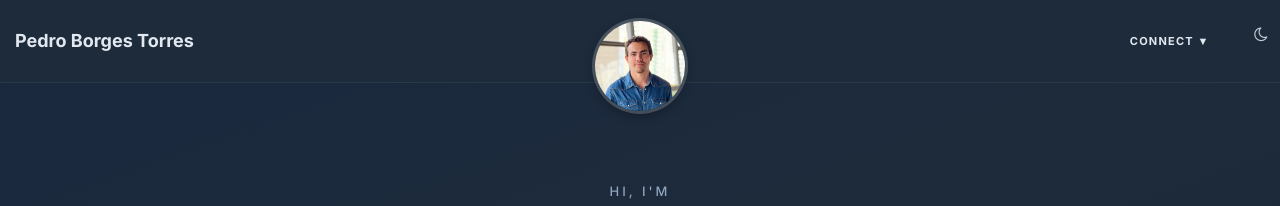
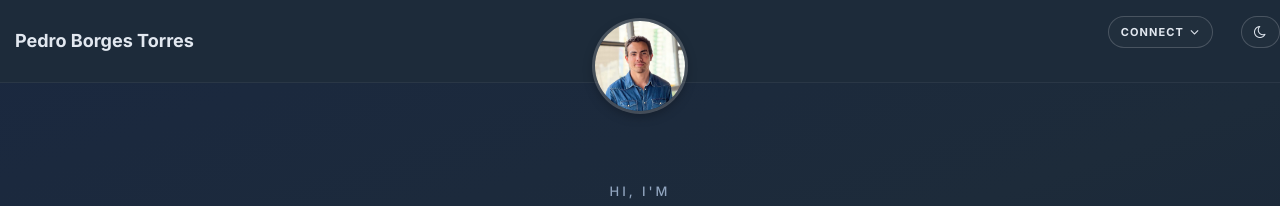
Before and after one commit to pedrohbtp/pedrohbtp.github.io, a Jekyll site: the page built from index.html, in a window 1280 px wide. Shown: the top 206 px of the page. Built offline with Jekyll 4.4.1, drawn with Linux system fonts in a browser that asks for light colours; nearby versions of some CDN libraries; the list of posts is cut into pages by our own code.

Commit message:
Improve Connect menu and theme toggle UX across breakpoints (#37)

```diff
--- a/_includes/nav.html
+++ b/_includes/nav.html
@@ -17,8 +17,10 @@
     <div class="collapse navbar-collapse" id="main-navbar">
       <ul class="nav navbar-nav navbar-right">
         <li class="navlinks-container">
-          <a class="navlinks-parent" href="javascript:void(0)">Connect</a>
-          <div class="navlinks-children">
+          <button class="nav-action-btn navlinks-parent" type="button" aria-expanded="false" aria-controls="connect-menu">
+            Connect <span class="fa fa-angle-down" aria-hidden="true"></span>
+          </button>
+          <div class="navlinks-children" id="connect-menu">
             {%- for link in site.social-network-links -%}
             {%- assign curkey = link[0] -%}
             {%- assign element = site.data.SocialNetworks[curkey] -%}
@@ -39,8 +41,9 @@
           </div>
         </li>
         <li>
-          <button id="dark-mode-toggle" aria-label="Toggle dark mode" title="Toggle dark mode">
+          <button id="dark-mode-toggle" class="nav-action-btn" aria-label="Toggle dark mode" title="Toggle dark mode">
             <span class="fa fa-moon-o" aria-hidden="true"></span>
+            <span class="dark-mode-label">Theme</span>
           </button>
         </li>
       </ul>
--- a/css/main.css
+++ b/css/main.css
@@ -557,6 +557,53 @@
   font-weight: 600;
 }
 
+
+.navbar-custom .nav li .nav-action-btn {
+  border: 1px solid rgba(255, 255, 255, 0.18);
+  background: rgba(255, 255, 255, 0.02);
+  color: var(--color-navbar-text);
+  border-radius: 999px;
+  font-size: 11px;
+  letter-spacing: 1.1px;
+  font-weight: 700;
+  text-transform: uppercase;
+  padding: 8px 12px;
+  line-height: 1;
+  display: inline-flex;
+  align-items: center;
+  gap: 6px;
+  transition: background-color var(--transition), color var(--transition), border-color var(--transition), transform var(--transition);
+}
+
+.navbar-custom .nav li .nav-action-btn:hover,
+.navbar-custom .nav li .nav-action-btn:focus {
+  color: #fff;
+  background: rgba(255, 255, 255, 0.12);
+  border-color: rgba(255, 255, 255, 0.35);
+  outline: none;
+}
+
+.navbar-custom .nav li .nav-action-btn:focus-visible {
+  box-shadow: 0 0 0 2px rgba(126, 200, 227, 0.35);
+}
+
+.navbar-custom .nav .navlinks-container.show-children > .nav-action-btn,
+.navbar-custom .nav .navlinks-container:hover > .nav-action-btn {
+  color: #fff;
+  background: rgba(255, 255, 255, 0.12);
+  border-color: rgba(255, 255, 255, 0.35);
+}
+
+.navbar-custom .nav .navlinks-parent .fa-angle-down {
+  font-size: 14px;
+  transition: transform var(--transition);
+}
+
+.navbar-custom .nav .navlinks-container.show-children .navlinks-parent .fa-angle-down,
+.navbar-custom .nav .navlinks-container:hover .navlinks-parent .fa-angle-down {
+  transform: rotate(180deg);
+}
+
 .navbar-custom .navbar-brand,
 .navbar-custom .nav li a {
   font-weight: 700;
@@ -650,10 +697,6 @@
 /* Multi-level nav */
 .navbar-custom .nav .navlinks-container {
   position: relative;
-}
-
-.navbar-custom .nav .navlinks-parent:after {
-  content: " \25BC";
 }
 
 .navbar-custom .nav .navlinks-children {
@@ -1358,22 +1401,41 @@
 
 /* Dark mode toggle button */
 #dark-mode-toggle {
-  background: none;
-  border: none;
   cursor: pointer;
-  color: var(--color-navbar-text);
-  font-size: 16px;
-  padding: 10px 12px;
-  line-height: 20px;
-  display: flex;
-  align-items: center;
-  transition: color var(--transition), opacity var(--transition);
-  opacity: 0.85;
 }
 
-#dark-mode-toggle:hover {
-  color: #fff;
-  opacity: 1;
+#dark-mode-toggle .fa {
+  font-size: 14px;
+}
+
+.dark-mode-label {
+  letter-spacing: 1px;
+}
+
+@media only screen and (max-width: 767px) {
+  .navbar-custom .nav li {
+    margin: 6px 0;
+  }
+
+  .navbar-custom .nav li .nav-action-btn {
+    width: 100%;
+    justify-content: center;
+    padding: 11px 14px;
+  }
+
+  .dark-mode-label {
+    display: inline;
+  }
+}
+
+@media only screen and (min-width: 768px) {
+  #dark-mode-toggle {
+    margin-left: 8px;
+  }
+
+  .dark-mode-label {
+    display: none;
+  }
 }
 
 /* --- Fix table border for gist snippets --- */
--- a/js/main.js
+++ b/js/main.js
@@ -80,15 +80,56 @@
     });
 
     // On mobile, when clicking on a multi-level navbar menu, show the child links
+    var closeAllNavChildren = function() {
+      $.each($(".navlinks-container"), function(_, container) {
+        $(container).removeClass("show-children");
+        $(container).find(".navlinks-parent").attr("aria-expanded", "false");
+      });
+    };
+
     $('#main-navbar').on("click", ".navlinks-parent", function(e) {
-      var target = e.target;
-      $.each($(".navlinks-parent"), function(key, value) {
-        if (value == target) {
-          $(value).parent().toggleClass("show-children");
-        } else {
-          $(value).parent().removeClass("show-children");
+      var parent = $(this).parent();
+      var isOpen = parent.hasClass("show-children");
+
+      closeAllNavChildren();
+
+      if (!isOpen) {
+        parent.addClass("show-children");
+        $(this).attr("aria-expanded", "true");
+      }
+
+      e.stopPropagation();
+    });
+
+    $(document).on("click", function() {
+      closeAllNavChildren();
+    });
+
+    $('#main-navbar').on('hide.bs.collapse', function() {
+      closeAllNavChildren();
+    });
+
+    $('#main-navbar').on('keydown', '.navlinks-parent', function(e) {
+      if (e.key === 'Escape') {
+        closeAllNavChildren();
+        $(this).blur();
+      }
+    });
+
+    $('#main-navbar').on('focusin', '.navlinks-container', function() {
+      closeAllNavChildren();
+      $(this).addClass('show-children');
+      $(this).find('.navlinks-parent').attr('aria-expanded', 'true');
+    });
+
+    $('#main-navbar').on('focusout', '.navlinks-container', function() {
+      var container = $(this);
+      setTimeout(function() {
+        if (!container.find(':focus').length) {
+          container.removeClass('show-children');
+          container.find('.navlinks-parent').attr('aria-expanded', 'false');
         }
-      });
+      }, 0);
     });
 
     // Ensure nested navbar menus are not longer than the menu header
```
